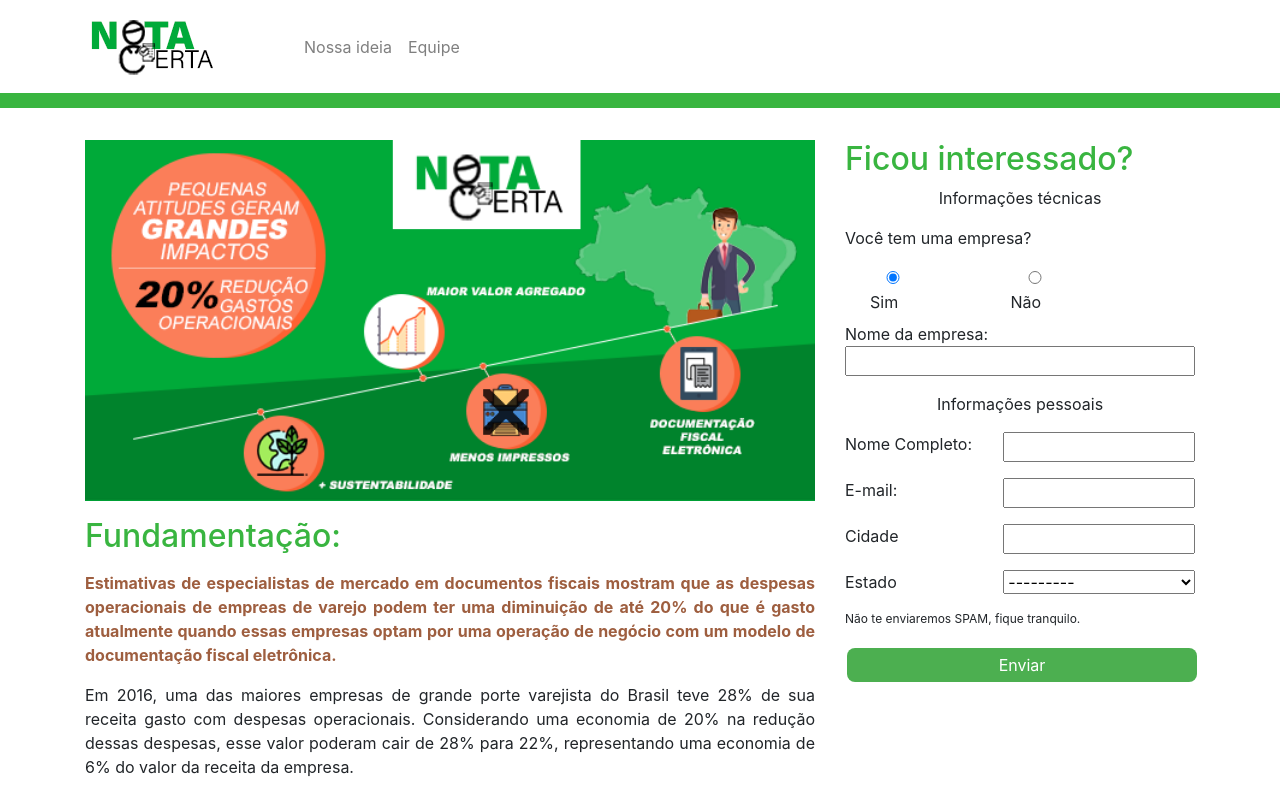
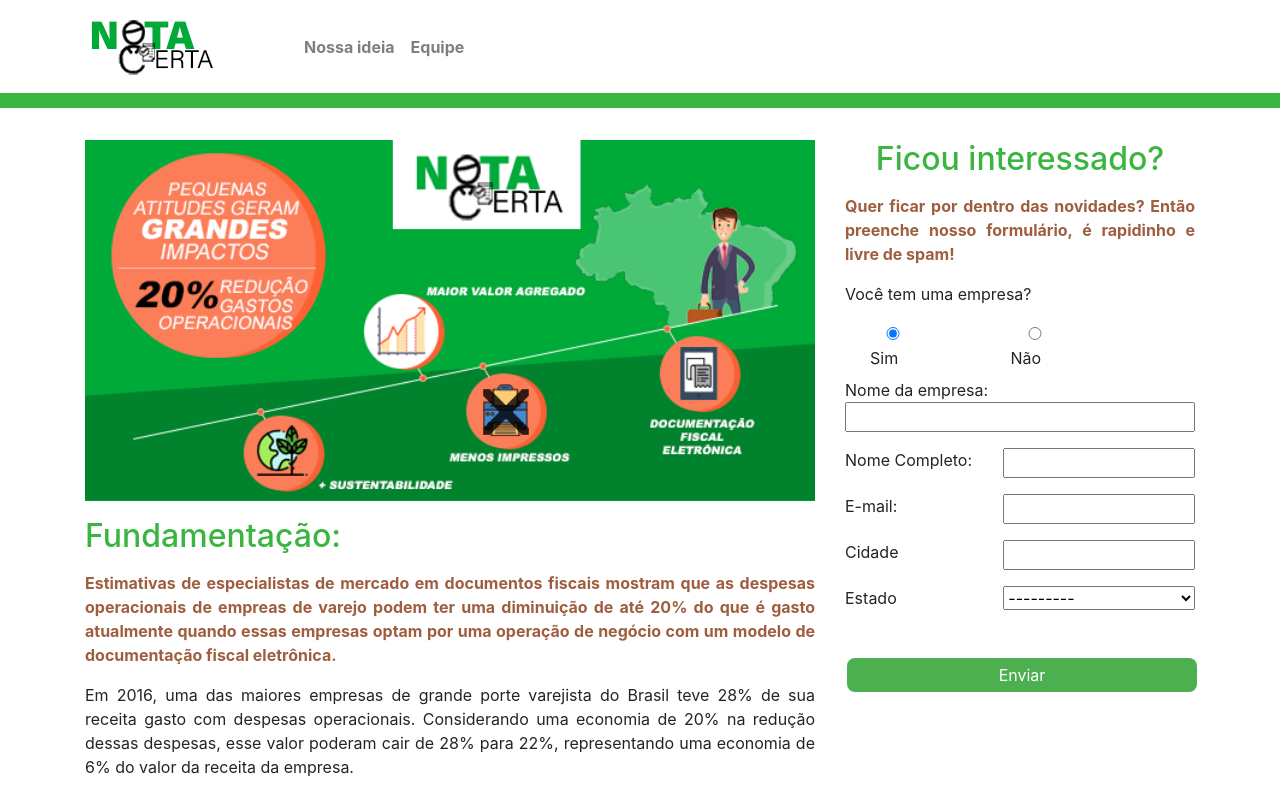
Before and after one commit to notacerta/site, a Django app: page / in a window 1280 px wide. Run offline with Django 3.2, Linux system fonts and the light colour scheme; some libraries are stand-ins or nearby versions.

Commit message:
Commit 2.9: form structure changed

```diff
--- a/notacertablog/static/css/notacerta.css
+++ b/notacertablog/static/css/notacerta.css
@@ -5,6 +5,10 @@
 .negrito{
  	font-weight: bold;
  }
+
+.foco {
+	color: #9e5e3f;
+}
 
 .button {
 	background-color: #4CAF50;
@@ -15,7 +19,7 @@
 	text-decoration: none;
 	display: inline-block;
 	font-size: 16px;
-	margin: 4px 2px;
+	margin: 3rem 2px;
 	cursor: pointer;
 	border-radius: 8px
 }
@@ -23,6 +27,7 @@
 .marginTop{
 	margin-top: 1rem;
 }
+
 
 .justify{
 	text-align: justify;
--- a/notacertablog/templates/notacertablog/base.html
+++ b/notacertablog/templates/notacertablog/base.html
@@ -54,10 +54,10 @@
 		  <div class="collapse navbar-collapse" id="navbarSupportedContent">
 		    <ul class="navbar-nav mr-auto">
 		      <li class="nav-item">
-		        <a class="nav-link" href="{% url 'produto' %}">Nossa ideia</a>
+		        <a class="nav-link negrito" href="{% url 'produto' %}">Nossa ideia</a>
 		      </li>
 		      <li class="nav-item">
-		        <a class="nav-link" href="{% url 'sobre' %}">Equipe</a>
+		        <a class="nav-link negrito" href="{% url 'sobre' %}">Equipe</a>
 		      </li>
 		    </ul>
 		  </div>
--- a/notacertablog/templates/notacertablog/index.html
+++ b/notacertablog/templates/notacertablog/index.html
@@ -6,14 +6,16 @@
 		<div class="col-sm-8 justify marginTop ">
 		  <img src="{% static 'img/infografico.png' %}" alt="Infografico" class="imagem">
 		  <h2 class="title">Fundamentação:</h2>
-		   <p style="font-weight: bold; color: #9e5e3f" class="marginTop">Estimativas de especialistas de mercado em documentos fiscais mostram que as despesas operacionais de empreas de varejo podem ter uma diminuição de até 20% do que é gasto atualmente quando essas empresas optam por uma operação de negócio com um modelo de documentação fiscal eletrônica.</p>
+		   <p class="negrito foco marginTop">Estimativas de especialistas de mercado em documentos fiscais mostram que as despesas operacionais de empreas de varejo podem ter uma diminuição de até 20% do que é gasto atualmente quando essas empresas optam por uma operação de negócio com um modelo de documentação fiscal eletrônica.</p>
 		   <p>Em 2016, uma das maiores empresas de grande porte varejista do Brasil teve 28% de sua receita gasto com despesas operacionais. Considerando uma economia de 20% na redução dessas despesas, esse valor poderam cair de 28% para 22%, representando uma economia de 6% do valor da receita da empresa. </p>
 		</div>
 		<div class="col-sm-4 justify marginTop">
-		  <h2 class="title">Ficou interessado?</h2>
+		  <h2 align="center" class="title">Ficou interessado?</h2>
+		  <p class="negrito foco marginTop"> Quer ficar por dentro das novidades? Então preenche nosso formulário, é rapidinho e livre de spam!
+
 		  <form method="POST">
 		  	{% csrf_token %}
-		  	<p align="center"> Informações técnicas</p>
+
 		  	{{ form.check_empresa.label }}
 		  	<div class="row marginTop">
 	    		{{ form.check_empresa }}
@@ -43,8 +45,8 @@
 			</div>
 
 			<div id="lead">
-				<p align="center" class="marginTop"> Informações pessoais</p>
-				<div class="row">
+
+				<div class="row marginTop">
 					<div class="col-sm-5">
 						{{ form.name.label }}
 					</div>
@@ -76,7 +78,6 @@
 						{{ form.estado }}
 					</div>
 				</div>
-				<p class="spam marginTop"> Não te enviaremos SPAM, fique tranquilo. </p>
 		    	<input type="submit" class="button" value="Enviar">
 		    </div>
 		  </form>
```
